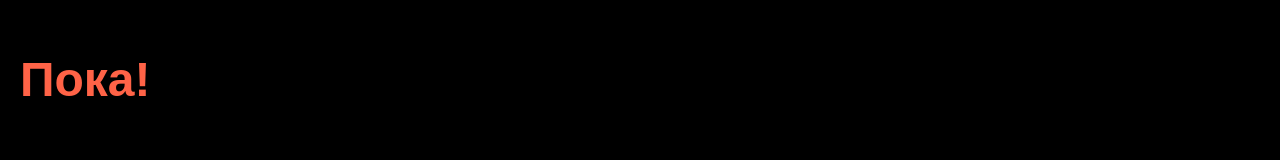
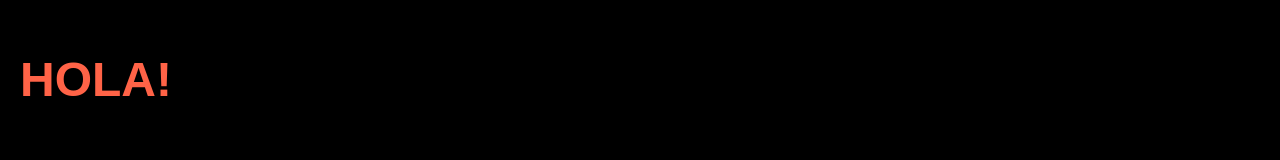
Before and after one commit to obe1taps/netlify-ci, a website: page src/index.html in a window 1280 px wide. Shown: the top 160 px of the page. Drawn offline with Linux system fonts and the light colour scheme; files that its build step writes are made by us from their sources.

Commit message:
подготовили к публикации

```diff
--- a/src/index.html
+++ b/src/index.html
@@ -9,7 +9,7 @@
   </head>
   <body class="page page_theme_dark">
     <header class="header page__header header_theme_dark">
-      <h1 class="header__title">Пока!</h1>
+      <h1 class="header__title">HOLA!</h1>
     </header>
     <main class="main">
       <h2 class="main__title">Дарова, how are you</h2>
```
